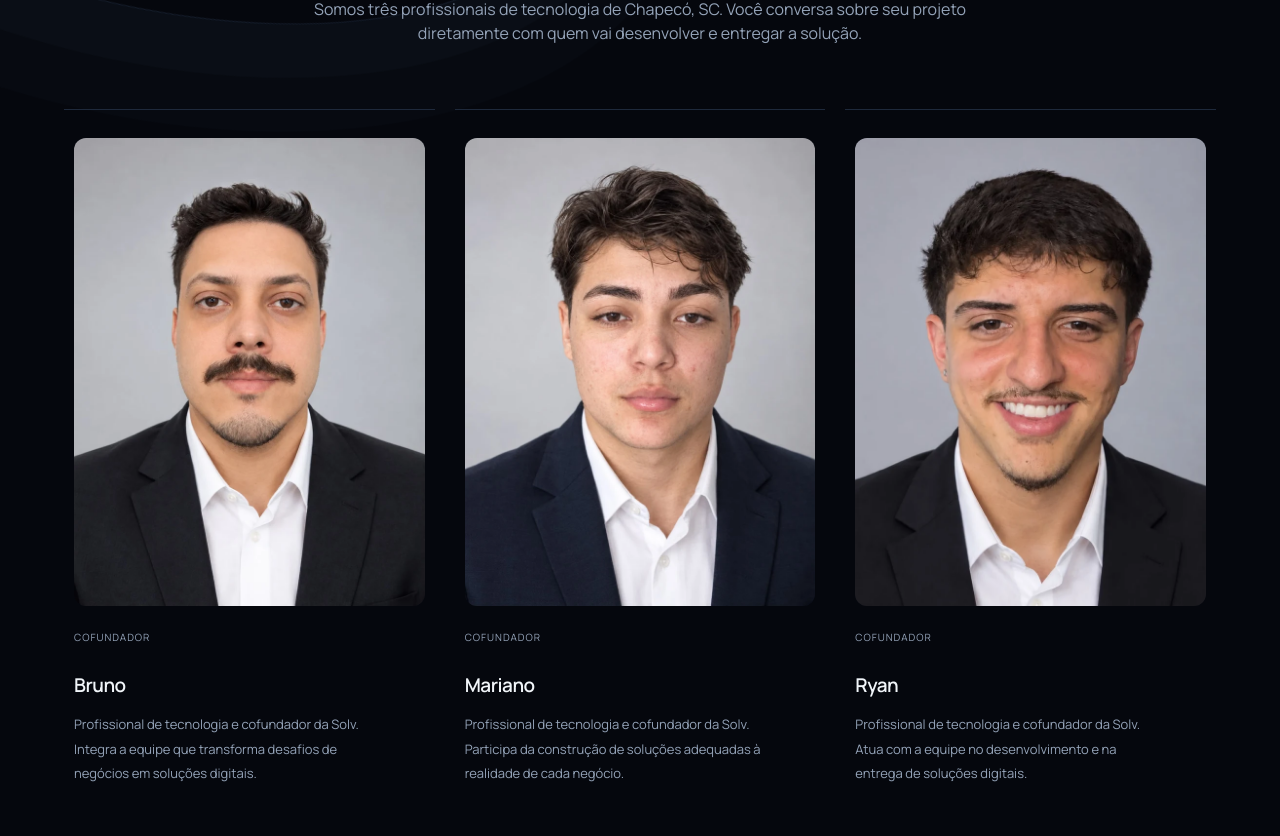
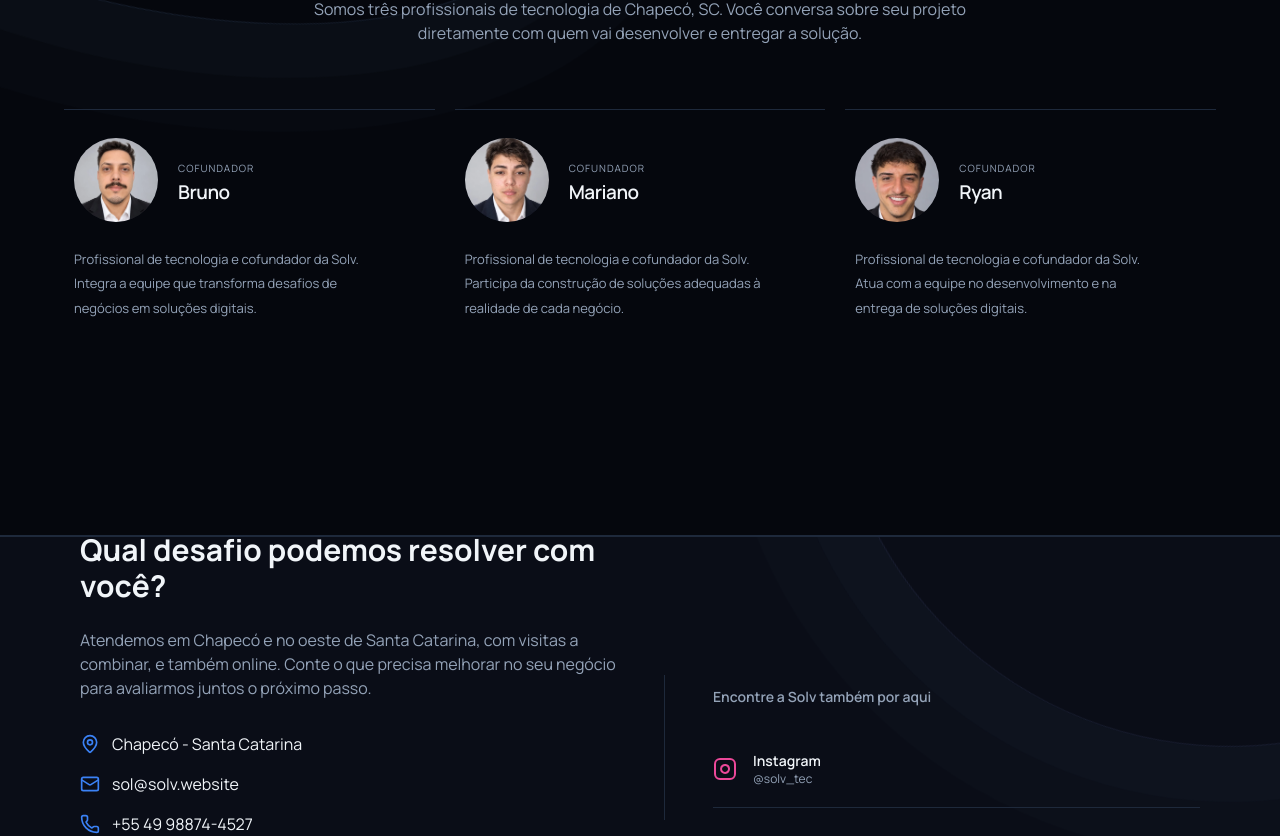
Before and after one commit to marianoxzz001/LandingpageSoluctBeta, a React (Vite) app: page / in a window 1280 px wide. Shown: the part 1692-2528 px from the top of the page. Built offline with nearby package versions, Linux system fonts and the light colour scheme.

Commit message:
Reduz fotos da equipe para avatares

```diff
--- a/src/index.css
+++ b/src/index.css
@@ -151,7 +151,7 @@ section[id], footer[id] { scroll-margin-top: 80px; }
 
 /* Third iteration: quieter content, a visible scroll-driven transition. */
 .team-profile { border-top: 1px solid rgb(var(--color-line)); padding: 28px 10px 10px; }
-.team-portrait { display: block; width: 100%; height: auto; aspect-ratio: 3 / 4; object-fit: cover; object-position: center 40%; border-radius: 12px; margin-bottom: 22px; background: rgb(var(--color-bg-soft)); }
+.team-portrait { display: block; width: 84px; height: 84px; flex-shrink: 0; object-fit: cover; object-position: center 30%; border-radius: 50%; background: rgb(var(--color-bg-soft)); }
 .team-profile-top { display: flex; align-items: center; gap: 20px; margin-bottom: 25px; }
 .team-monogram { display: flex; align-items: baseline; font-size: 38px; font-weight: 500; letter-spacing: -.08em; color: rgb(var(--color-fg)); }
 .team-monogram > span { font: 11px ui-monospace, monospace; color: rgb(var(--color-muted)); margin-left: 5px; }
--- a/src/pages/About.jsx
+++ b/src/pages/About.jsx
@@ -4,21 +4,18 @@ export default function About() {
       id: 1,
       name: 'Bruno',
       photo: '/team/bruno.webp',
-      photoHeight: 960,
       desc: 'Profissional de tecnologia e cofundador da Solv. Integra a equipe que transforma desafios de negócios em soluções digitais.',
     },
     {
       id: 2,
       name: 'Mariano',
       photo: '/team/mariano.webp',
-      photoHeight: 960,
       desc: 'Profissional de tecnologia e cofundador da Solv. Participa da construção de soluções adequadas à realidade de cada negócio.',
     },
     {
       id: 3,
       name: 'Ryan',
       photo: '/team/ryan.webp',
-      photoHeight: 1280,
       desc: 'Profissional de tecnologia e cofundador da Solv. Atua com a equipe no desenvolvimento e na entrega de soluções digitais.',
     },
   ];
@@ -41,17 +38,21 @@ export default function About() {
         <div className="grid gap-5 pt-4 md:grid-cols-3">
           {founders.map((founder) => (
             <article key={founder.id} className="team-profile">
+              <div className="team-profile-top">
                 <img
                   className="team-portrait"
                   src={founder.photo}
                   alt={`Retrato de ${founder.name}, cofundador da Solv`}
-                width="720"
-                height={founder.photoHeight}
+                  width="84"
+                  height="84"
                   loading="lazy"
                   decoding="async"
                 />
-              <div className="team-profile-top"><span className="team-role">Cofundador</span></div>
+                <div>
+                  <span className="team-role">Cofundador</span>
                   <h3>{founder.name}</h3>
+                </div>
+              </div>
               <p>{founder.desc}</p>
             </article>
           ))}
```
Lines whose indentation alone changed are shown as unchanged.
